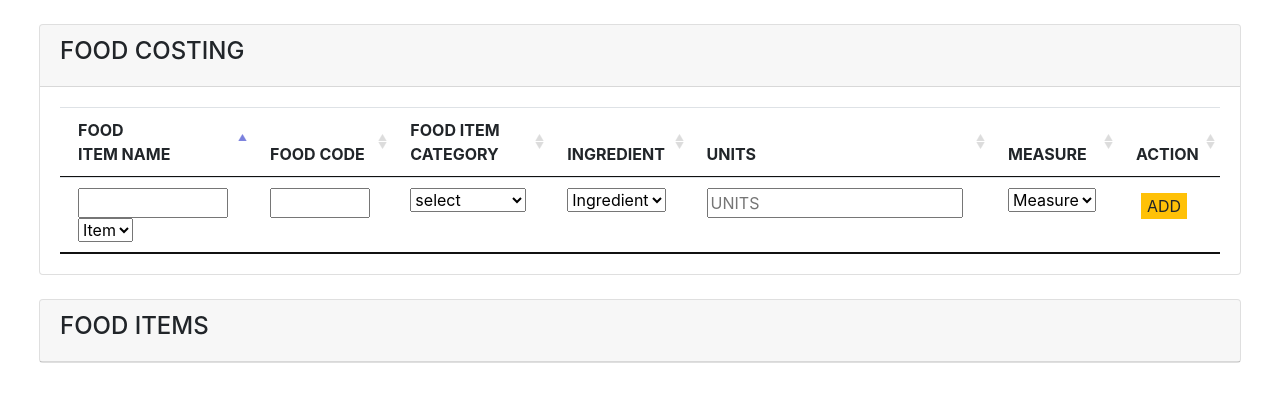
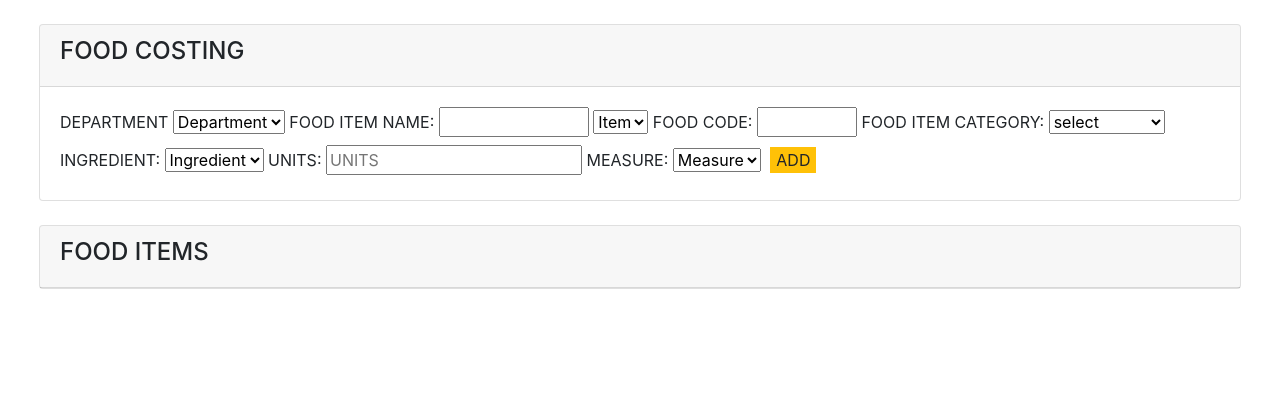
Before and after one commit to francis450/res, a PHP site: page /foodcosting.php in a window 1280 px wide, after a click on "FOOD COSTING". Shown: the top 402 px of the page. Run offline with PHP 8.4, Linux system fonts and the light colour scheme; data that the repository does not hold is empty.

Commit message:
remove datatable when working with the form

```diff
--- a/foodcosting.php
+++ b/foodcosting.php
@@ -6,6 +6,7 @@ include('connection.php');
 ?>
 <!DOCTYPE html>
 <html lang="en">
+
 <head>
     <meta charset="UTF-8">
     <meta name="viewport" content="width=device-width, initial-scale=1.0">
@@ -41,15 +42,17 @@ include('connection.php');
         box-sizing: content-box;
         text-align: center;
         text-indent: 0 !important;
-        font-family: "Courier New",Courier,monospace;
+        font-family: "Courier New", Courier, monospace;
         line-height: 1em;
         content: "+";
         background-color: #31b131;
     }
+
     .clicked:before {
         content: "-";
         background-color: red;
     }
+
     .dataTables_empty {
         display: none !important;
     }
@@ -65,41 +68,37 @@ include('connection.php');
                     </div>
                     <div id="collapse11" class="collapse">
                         <div class="card-body">
-                      <table class="table table-stripe" id='costingForm'>
-                          <thead>
-                              <tr>
-                                  <th>FOOD<br>ITEM NAME</th>
-                                  <th>FOOD CODE</th>
-                                  <th>FOOD ITEM<br>CATEGORY</th>
-                                  <th>INGREDIENT</th>
-                                  <th>UNITS</th>
-                                  <th>MEASURE</th>
-                                  <th>ACTION</th>
-                              </tr>
-                          </thead>
-                          <thead>
-                              <tr>
-                                  <!--Item-->
-                                  <td>
-                                      <input type="text" id="fooditemInput" style="width:150px">
-                                      <select name="fooditem" id="fooditemSelect">
+                            <div id="">
+                                <!-- deparment -->
+                                <label for="department">DEPARTMENT</label>
+                                <select name="department" id="department">
+                                    <option>Department</option>
+                                    <?php
+                                    $departments = mysqli_query($con, 'SELECT * FROM `departments`');
+                                    while ($department = mysqli_fetch_array($departments)) {
+                                        echo '<option value="' . $department['department'] . '">' . $department['department'] . '</option>';
+                                    }
+                                    ?>
+                                </select>
+                                <!-- Item -->
+                                <label for="fooditem">FOOD ITEM NAME:</label>
+                                <input type="text" id="fooditem" name="fooditem" style="width: 150px">
+                                <select name="fooditemSelect" id="fooditemSelect">
                                     <option>Item</option>
                                     <?php
                                     $allitems = mysqli_query($con, "SELECT distinct(food) FROM menu ORDER BY food ASC");
-                                            while($item = mysqli_fetch_array($allitems)){
-                                                echo '<option>'.$item['food'].'</option>';
+                                    while ($item = mysqli_fetch_array($allitems)) {
+                                        echo '<option>' . $item['food'] . '</option>';
                                     }
                                     ?>
                                 </select>
 
-                                  </td>
-                                  <!--FOOD CODE-->
-                                  <td>
-                                      <input type="number" style="width:100px" id="foodcode">
-                                  </td>
+                                <!-- FOOD CODE -->
+                                <label for="foodcode">FOOD CODE:</label>
+                                <input type="number" style="width: 100px" id="foodcode" name="foodcode">
 
-                                  <!--Category-->
-                                  <td>
+                                <!-- Category -->
+                                <label for="foodcategory">FOOD ITEM CATEGORY:</label>
                                 <select name="foodcategory" id="foodcategory">
                                     <option>select</option>
                                     <option value="SNACKS">SNACKS</option>
@@ -107,25 +106,25 @@ include('connection.php');
                                     <option value="MAIN-DISH">MAIN-DISH</option>
                                     <option value="SIDE-DISH">SIDE-DISH</option>
                                 </select>
-                                  </td>
-                                  <!--Ingredient-->
-                                  <td>
+
+                                <!-- Ingredient -->
+                                <label for="ingredient">INGREDIENT:</label>
                                 <select name="ingredient" id="ingredient">
                                     <option>Ingredient</option>
                                     <?php
                                     $alling = mysqli_query($con, "SELECT distinct(product) FROM products ORDER BY product ASC");
-                                            while($ings = mysqli_fetch_array($alling)){
-                                                echo '<option>'.$ings['product'].'</option>';
+                                    while ($ings = mysqli_fetch_array($alling)) {
+                                        echo '<option>' . $ings['product'] . '</option>';
                                     }
                                     ?>
                                 </select>
-                                  </td>
-                                  <!--Units-->
-                                  <td>
+
+                                <!-- Units -->
+                                <label for="ingredientunits">UNITS:</label>
                                 <input name="ingredientunits" id="ingredientunits" placeholder="UNITS">
-                                  </td>
-                                  <!--Measure-->
-                                  <td>
+
+                                <!-- Measure -->
+                                <label for="ingredientmeasure">MEASURE:</label>
                                 <select name="ingredientmeasure" id="ingredientmeasure">
                                     <option>Measure</option>
                                     <option value="kg">KGs</option>
@@ -133,38 +132,46 @@ include('connection.php');
                                     <option value="l">Ltrs</option>
                                     <option value="ml">ML</option>
                                 </select>
-                                  </td>
-                                  <!--Action-->
-                                  <td>
-                                      <button class="btn-xs btn-warning btn-outline sendingr" style="border: none;margin: 5px">ADD</button>
-                                  </td>
-                              </tr>
-                          </thead>
-                      </table>
+
+                                <!-- Action -->
+                                <button class="btn-xs btn-warning btn-outline sendingr" style="border: none; margin: 5px" type="submit">ADD</button>
+                                </div>
+
                             <script>
-                      $(document).ready(function(){
-                          $('#fooditemSelect').change(function(){
+                                $(document).ready(function() {
+                                    $('#fooditemSelect').change(function() {
                                         let foodfor = $(this).val();
-                             $.post('adding.php',{foodfor:foodfor},function(data){
+                                        $.post('adding.php', {
+                                            foodfor: foodfor
+                                        }, function(data) {
                                             var response = JSON.parse(data);
                                             $('#foodcode').val(response.foodcode);
                                             $('#foodcategory').val(response.category);
                                             $('#fooditemInput').val(foodfor);
-                                 console.log("foodcode: ",response.foodcode);
+                                            console.log("foodcode: ", response.foodcode);
                                             console.log("category: ", response.category)
                                         })
                                     });
-                          $('.sendingr').click(function(){
+                                    $('.sendingr').click(function() {
+                                        event.preventDefault();
+                                        var department = $('#department').val();
                                         var thiscoded = $('#foodcode').val();
-
-                             var food = $('#fooditemInput').val();
+                                        var food = $('#fooditem').val();
                                         var thisingredient = $('#ingredient').val();
                                         var thisunit = $('#ingredientunits').val();
                                         var measure = $('#ingredientmeasure').val();
                                         var category = $('#foodcategory').val();
 
-                             console.log('thiscoded',thiscoded,'food',food,'thisingredient',thisingredient,'thisunit',thisunit,'measure',measure,'category',category);
-                             $.post("register.php",{thiscoded:thiscoded, food:food, thisingredient:thisingredient, thisunit:thisunit, measure:measure, category:category},function(data){
+                                        console.log('department'+department,'thiscoded', thiscoded, 'food', food, 'thisingredient', thisingredient, 'thisunit', thisunit, 'measure', measure, 'category', category);
+                                        $.post("register.php", {
+                                            department: department,
+                                            thiscoded: thiscoded,
+                                            food: food,
+                                            thisingredient: thisingredient,
+                                            thisunit: thisunit,
+                                            measure: measure,
+                                            category: category
+                                        }, function(data) {
                                             console.log(data);
                                             alert(data);
                                             $('#foodcode').val();
@@ -190,18 +197,18 @@ include('connection.php');
                         <h4>FOOD ITEMS</h4>
                     </div>
 
-                  <div class="card-body collapse"  id="collapse12">
+                    <div class="card-body collapse" id="collapse12">
                         <div class="table-responsive">
                             <script>
                                 /* Formatting function for row details - modify as you need */
-                                            function format(d,p) {
+                                function format(d, p) {
                                     var tableHTML = '<table id="moredetails" cellpadding="5" cellspacing="0" border="0" style="padding-left:50px;">';
 
                                     tableHTML += "<thead><th><h5>Ingredients</h5></th><th>Cost(Kshs.)</th><th>Action</th></thead>"
                                     for (let i = 0; i < d.length; i++) {
                                         tableHTML +=
                                             '<tr>' +
-                                                        '<td>' + d[i]+'</td>'+'<td>'+p[i]+'</td>'+'<td>'+'&#x1F5D1;'+'</td>';
+                                            '<td>' + d[i] + '</td>' + '<td>' + p[i] + '</td>' + '<td>' + '&#x1F5D1;' + '</td>';
                                         '</tr>';
                                     }
 
@@ -210,20 +217,27 @@ include('connection.php');
                                 }
 
 
-                                            $(document).ready(function () {
+                                $(document).ready(function() {
                                     var table = $('#example').DataTable({
                                         ajax: 'objects.php',
-                                                    columns: [
-                                                        {
+                                        columns: [{
                                                 className: 'dt-control',
                                                 orderable: false,
                                                 data: null,
                                                 defaultContent: '',
                                             },
-                                                        { data: '0' },
-                                                        { data: '1' },
-                                                        { data: '2' },
-                                                        { data: '3' },
+                                            {
+                                                data: '0'
+                                            },
+                                            {
+                                                data: '1'
+                                            },
+                                            {
+                                                data: '2'
+                                            },
+                                            {
+                                                data: '3'
+                                            },
                                             {
                                                 data: '4',
                                                 className: 'edit',
@@ -237,7 +251,9 @@ include('connection.php');
                                                 defaultContent: '',
                                             },
                                         ],
-                                                    order: [[1, 'asc']],
+                                        order: [
+                                            [1, 'asc']
+                                        ],
                                     });
 
 
@@ -251,7 +267,7 @@ include('connection.php');
                                         "paging": false,
                                         "info": false,
                                     });
-                                                $('#example tbody').on('click', 'td.dt-control', function () {
+                                    $('#example tbody').on('click', 'td.dt-control', function() {
                                         var tr = $(this).closest('tr');
                                         var row = table.row(tr);
                                         var secondTdData = tr.find('td:eq(1)').text();
@@ -261,7 +277,9 @@ include('connection.php');
                                             row.child.hide();
                                             tr.removeClass('shown');
                                         } else {
-                                                        $.post('adding.php', { secondTdData: secondTdData }, function (data) {
+                                            $.post('adding.php', {
+                                                secondTdData: secondTdData
+                                            }, function(data) {
                                                 ingredients = JSON.parse(data);
                                                 for (let i = 0; i < ingredients.length; i++) {
                                                     let temp = '';
@@ -283,15 +301,15 @@ include('connection.php');
                                             });
                                         }
                                     });
-                                                $('#example tbody').on('click','.edit', function(){
+                                    $('#example tbody').on('click', '.edit', function() {
                                         var $row = $(this).closest('tr');
                                         var $secondColumn = $row.find('td:eq(1)');
                                         var second = $row.find('td:eq(2)').text();
                                         var secondColumnData = $secondColumn.text();
                                         var textContent = $row.find('.sorting_1').text();
-                                                    openeditmodal(textContent,second);
+                                        openeditmodal(textContent, second);
                                     })
-                                                $('#example tbody').on('click', '.delete', function () {
+                                    $('#example tbody').on('click', '.delete', function() {
                                         var $row = $(this).closest('tr');
                                         var $secondColumn = $row.find('td:eq(2)');
                                         var codetodelete = $row.find('td:eq(1)');
@@ -301,7 +319,9 @@ include('connection.php');
 
                                         if (del) {
                                             $row.remove();
-                                                        $.post('adding.php', { codetodelete: codetodelete.text() }, function (data) {
+                                            $.post('adding.php', {
+                                                codetodelete: codetodelete.text()
+                                            }, function(data) {
                                                 if (data) {
 
                                                 }
@@ -351,7 +371,7 @@ include('connection.php');
     <!-- Modal -->
 
     <script>
-    function openeditmodal(code,name) {
+        function openeditmodal(code, name) {
             var foodcoding = code;
             var foodform;
 
@@ -377,7 +397,9 @@ include('connection.php');
             </div>
           </div>
         </div>`;
-        $.post('getingredients.php', { foodcoding: foodcoding }, function(data) {
+            $.post('getingredients.php', {
+                foodcoding: foodcoding
+            }, function(data) {
                 var dataa = JSON.parse(data);
                 mezaform(dataa);
             });
@@ -456,13 +478,13 @@ include('connection.php');
             }
         }
 
-    function getEditData(){
+        function getEditData() {
             var cardDataArray = [];
 
-        $(".card").each(function () {
+            $(".card").each(function() {
                 var cardData = {};
 
-            $(this).find("input[type='text']").each(function () {
+                $(this).find("input[type='text']").each(function() {
                     var inputName = $(this).attr("name");
                     var inputValue = $(this).val();
                     cardData[inputName] = inputValue;
@@ -471,13 +493,16 @@ include('connection.php');
                 cardDataArray.push(cardData);
             });
             var retArray = [];
-        for(let i = 2; i < cardDataArray.length; i++){
+            for (let i = 2; i < cardDataArray.length; i++) {
                 retArray.push(cardDataArray[i]);
             }
-        $.post('getingredients.php',{editedData : JSON.stringify(retArray),},function(data){
+            $.post('getingredients.php', {
+                editedData: JSON.stringify(retArray),
+            }, function(data) {
                 console.log(data);
             });
         }
     </script>
 </body>
+
 </html>
```
Lines whose indentation alone changed are shown as unchanged.
